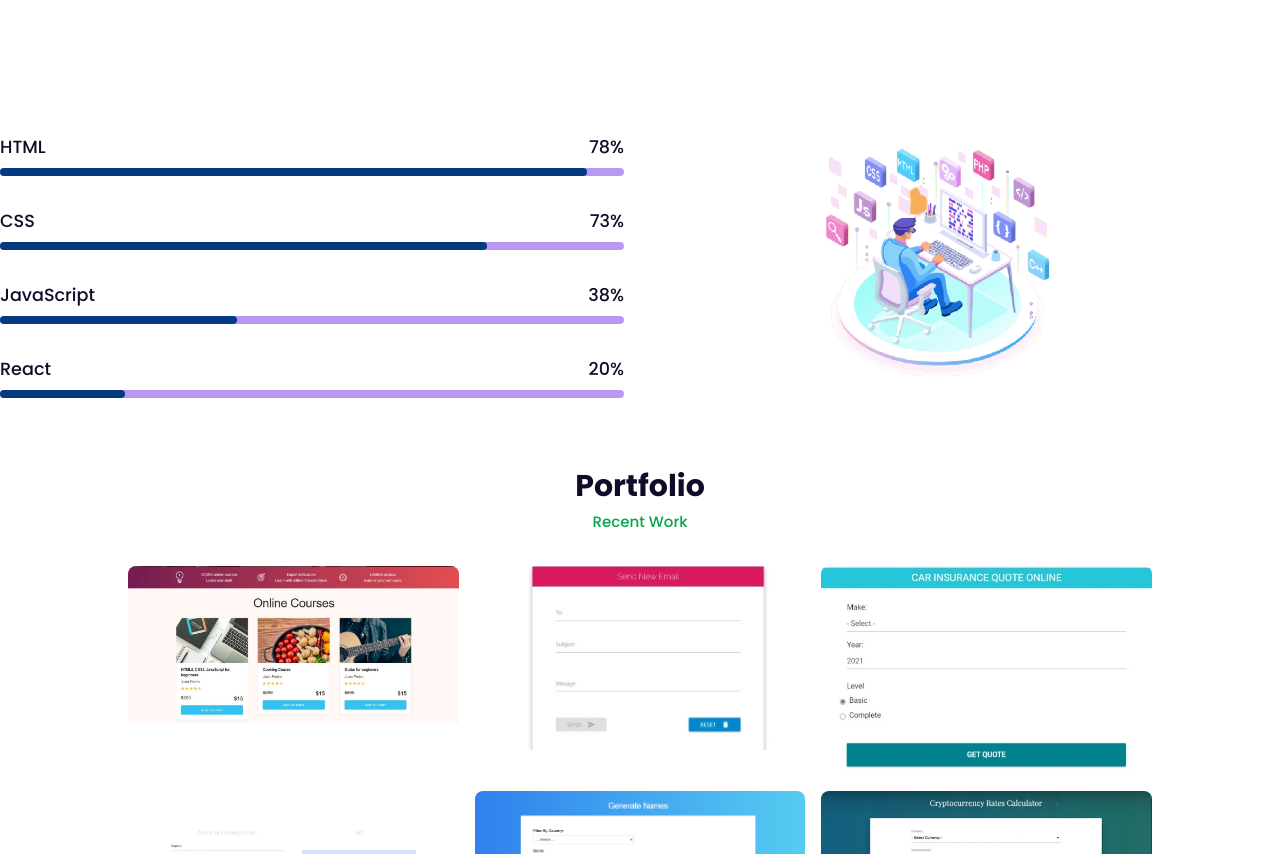
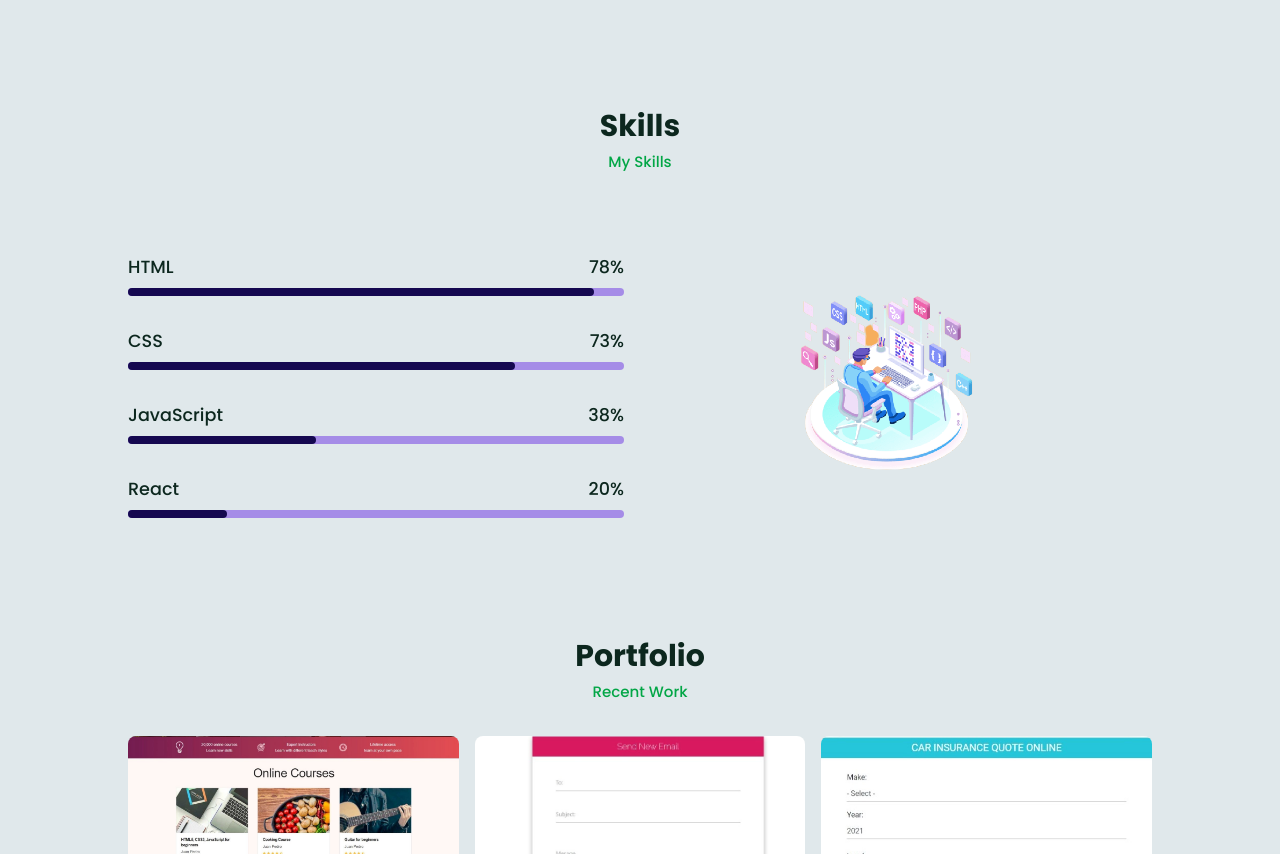
Before and after one commit to Marjorhi/Portfolio-Jetajobe, a plain HTML site: page index.html in a window 1280 px wide. Shown: the part 1359-2213 px from the top of the page. Drawn offline with nearby package versions, Linux system fonts and the light colour scheme.

Commit message:
Updating Skills to index.html

```diff
--- a/css/style.css
+++ b/css/style.css
@@ -11,10 +11,10 @@
   font-family: "Poppins", sans-serif;
 }
 :root {
-  --main-color: #033a80;
-  --bg-color: #fff;
-  --text-color: #0f0c27;
-  --hover: hsl(260, 100%, 51%);
+  --main-color: #150850;
+  --bg-color: rgb(224, 232, 235);
+  --text-color: #0c271e;
+  --hover: hsl(212, 100%, 51%);
 
   --big-font: 3.2rem;
   --medium-font: 1.8rem;
--- a/index.html
+++ b/index.html
@@ -81,7 +81,13 @@
     </section>
 
     <!--Skills-->
-    <div class="skills-container">
+    <section class="skills" id="skills">
+        <div class="heading">
+            <h2>Skills</h2>
+            <span>My Skills</span>
+        </div>
+        <!-- Skills Content -->
+        <div class="skills-container">
         <div class="bars">
             <!-- Box 1 -->
             <div class="bars-box">
```
